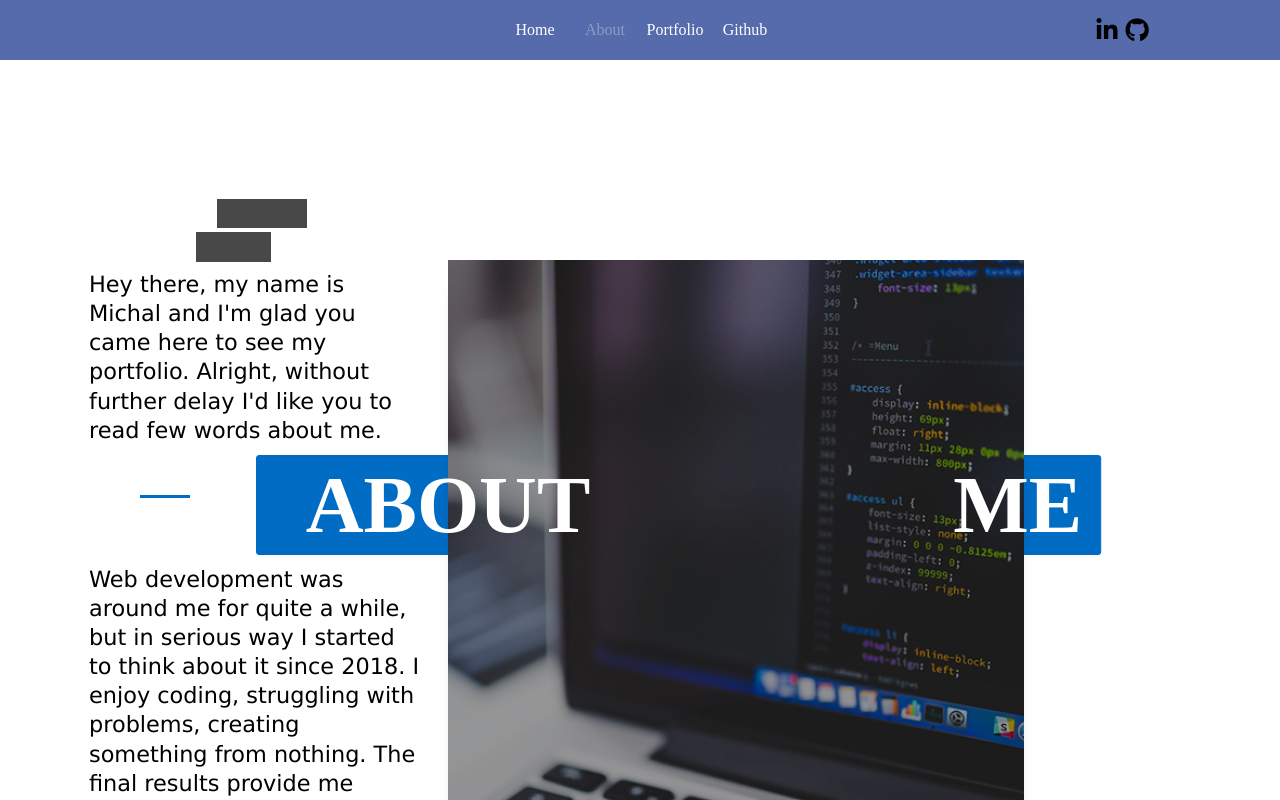
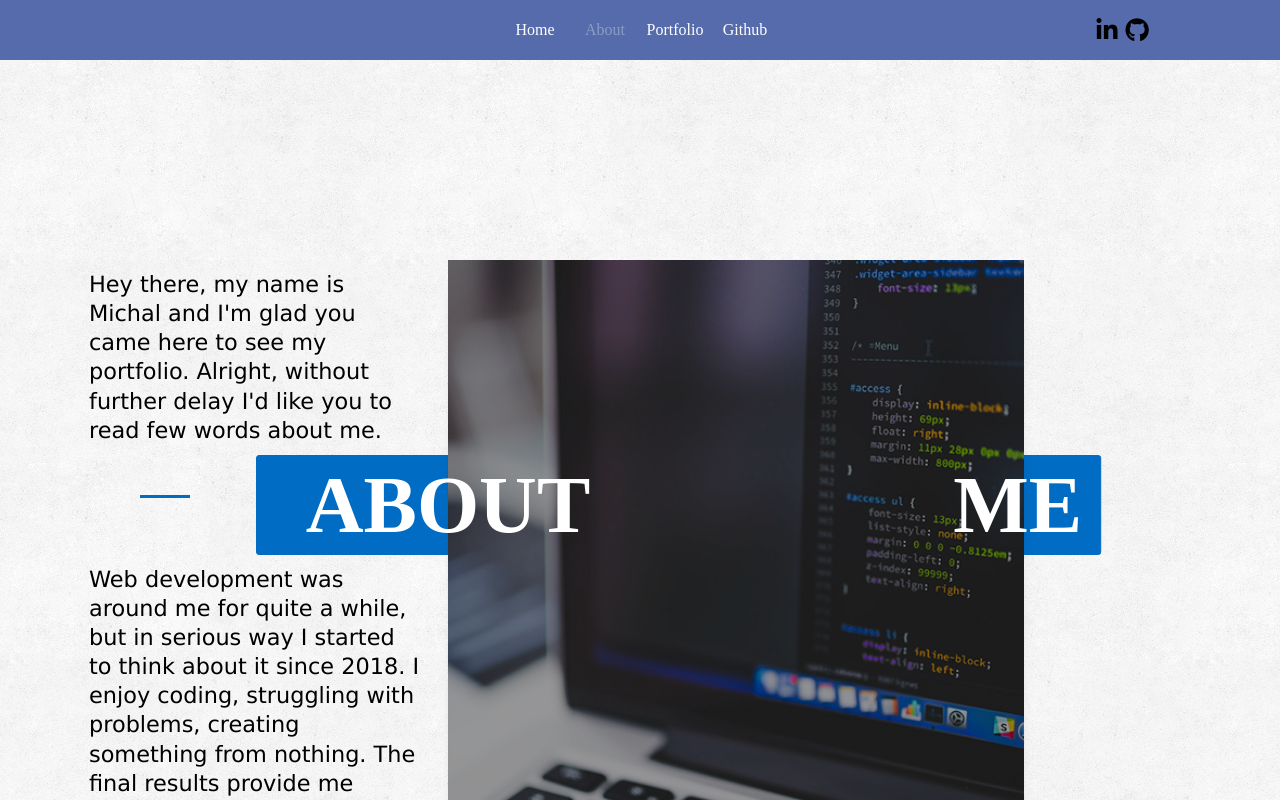
Before and after one commit to klauza/animated-business-app, a React (Create React App) app: page /about in a window 1280 px wide. Shown: the top 800 px of the page. Built offline with nearby package versions, Linux system fonts and the light colour scheme; no server answers.

Commit message:
added background

```diff
--- a/src/sass/_about.scss
+++ b/src/sass/_about.scss
@@ -1,25 +1,37 @@
 .about-main-container{
+
   background: white;
+
+
 
 }
 
 .about{
-
+  z-index: 5;
   min-height: 90vh;
   //border: 5px solid black;
   //background: white;
 
-  width: 90%;
+  width: 100%;
   margin: 0 auto;
-  padding: 200px 0;
+  padding: 200px 5%;
 
   display: grid;
-
   grid-template-columns: repeat(6, 1fr);
   grid-template-rows: auto;
 
-
-
+  position: relative;
+  &::before{
+    content: "";
+    display: block;
+    position: absolute;
+    left: 0;
+    top: 0;
+    width: 100%;
+    height: 100%;
+    opacity: 0.8;
+    background: url('./media/about-bg.png') repeat;
+  }
 
   &__top{
 
@@ -57,9 +69,11 @@
     .secret-text, .secret-text-two{
       position: relative;
       display: inline-block;
+
     }
     .secret-text::after,
     .secret-text-two::after{
+      display: none;      // TEMP HIDDEN
       content:'';
       position: absolute; top: 0; left: 0;
       width: 100%;
@@ -157,7 +171,7 @@
       font-family: Verdana;
 
       grid-column: 1 / 3;
-
+      position: relative;
       margin: 10px 25px;
 
       font-size: 1.75vw;
```
Also changed, not shown: src/media/about-bg.png (added).
